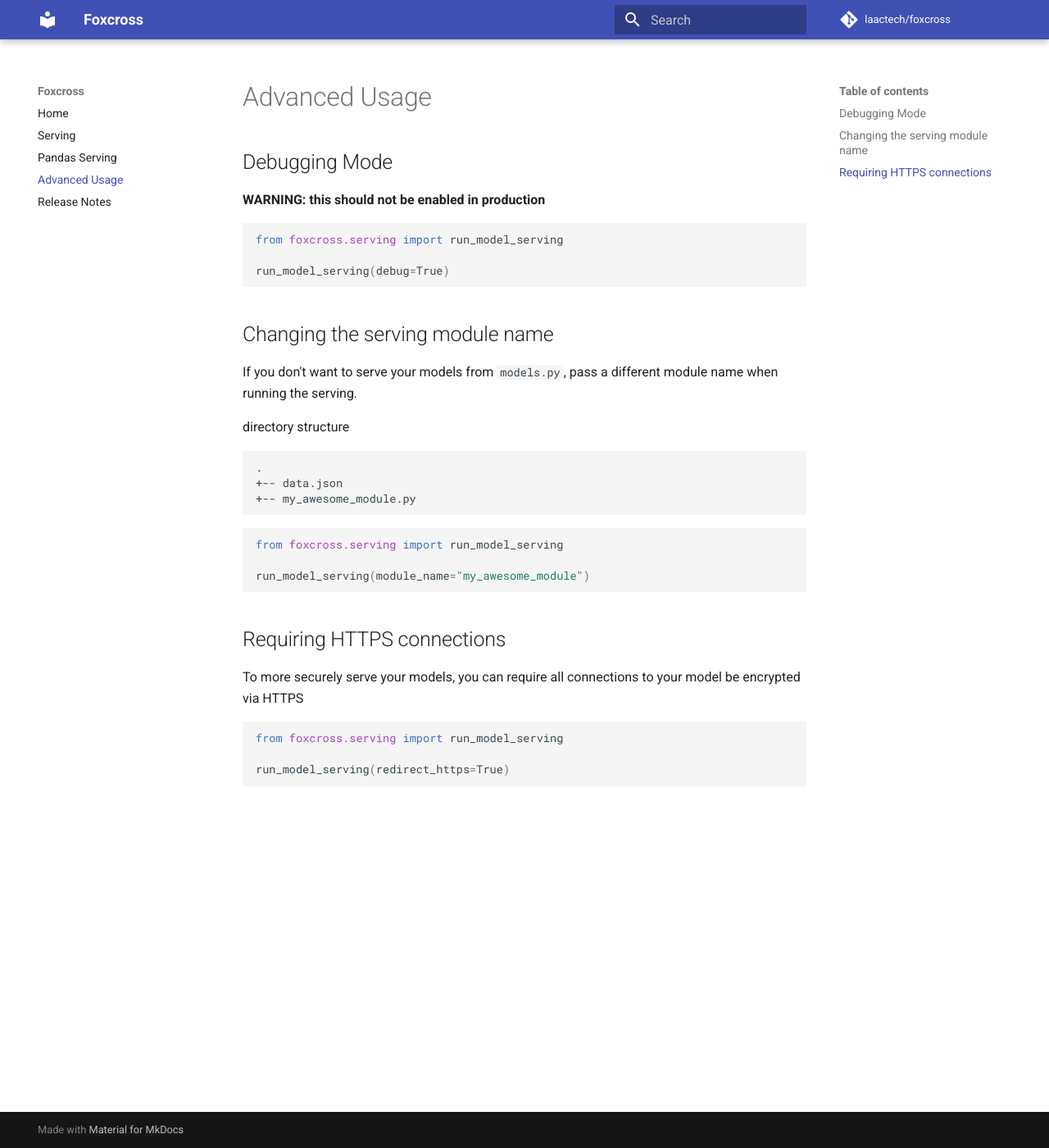
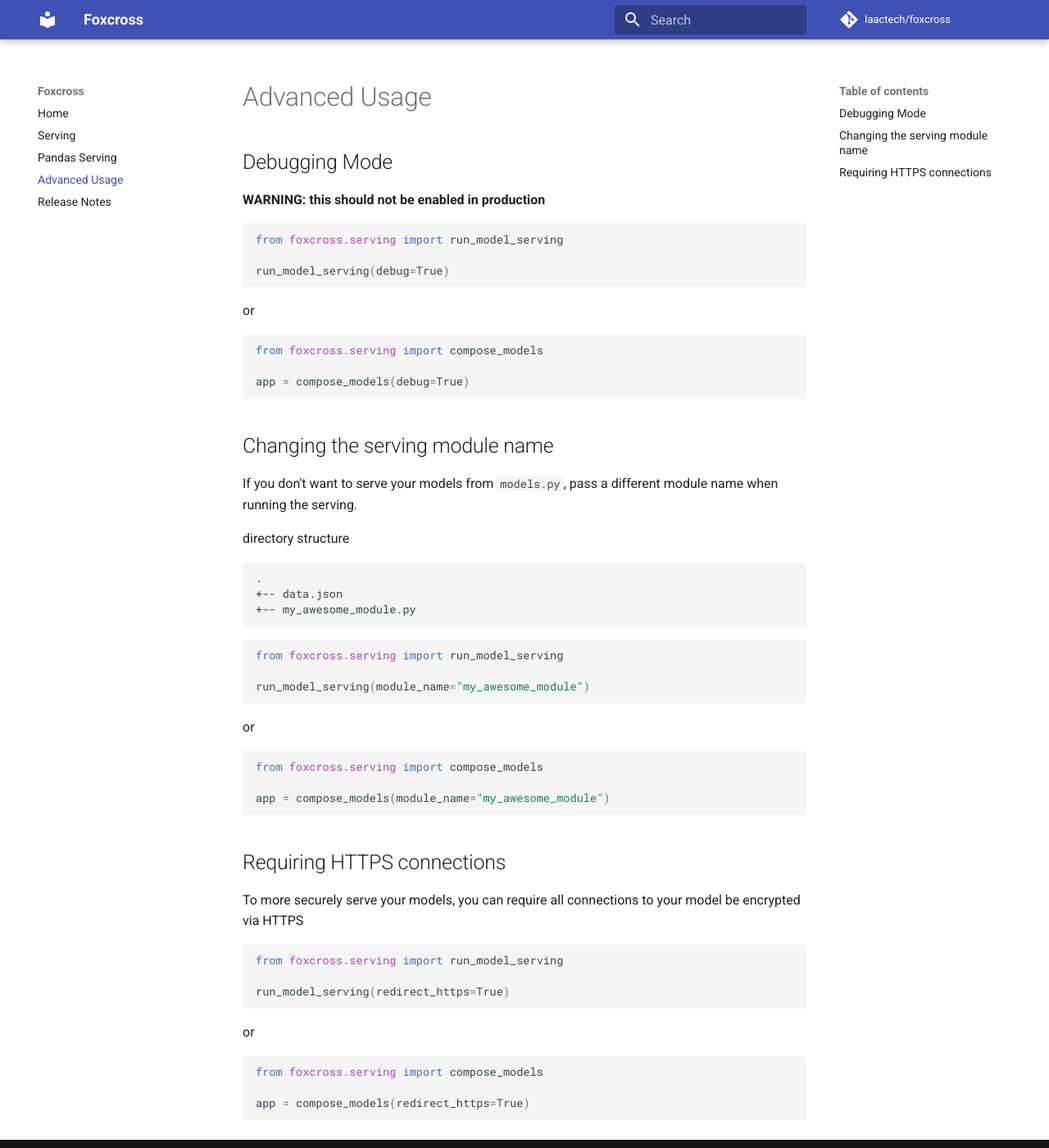
Before and after one commit to laactechnology/foxcross, an MkDocs documentation site: the page built from docs/advanced-usage.md, in a window 1280 px wide and 1400 px high. Shown: the whole window at 82% size. Built offline with MkDocs 1.6.1 and Material for MkDocs 9.7.7, drawn with Linux system fonts in a browser that asks for light colours; comment, search, counter and statistics services are not loaded.

Commit message:
adding alternative to advanced usage

````diff
--- a/docs/advanced-usage.md
+++ b/docs/advanced-usage.md
@@ -7,6 +7,12 @@
 from foxcross.serving import run_model_serving
 
 run_model_serving(debug=True)
+```
+or
+```python
+from foxcross.serving import compose_models
+
+app = compose_models(debug=True)
 ```
 
 ## Changing the serving module name
@@ -24,6 +30,12 @@
 
 run_model_serving(module_name="my_awesome_module")
 ```
+or
+```python
+from foxcross.serving import compose_models
+
+app = compose_models(module_name="my_awesome_module")
+```
 
 ## Requiring HTTPS connections
 To more securely serve your models, you can require all connections to your model be
@@ -34,3 +46,9 @@
 
 run_model_serving(redirect_https=True)
 ```
+or
+```python
+from foxcross.serving import compose_models
+
+app = compose_models(redirect_https=True)
+```
````
